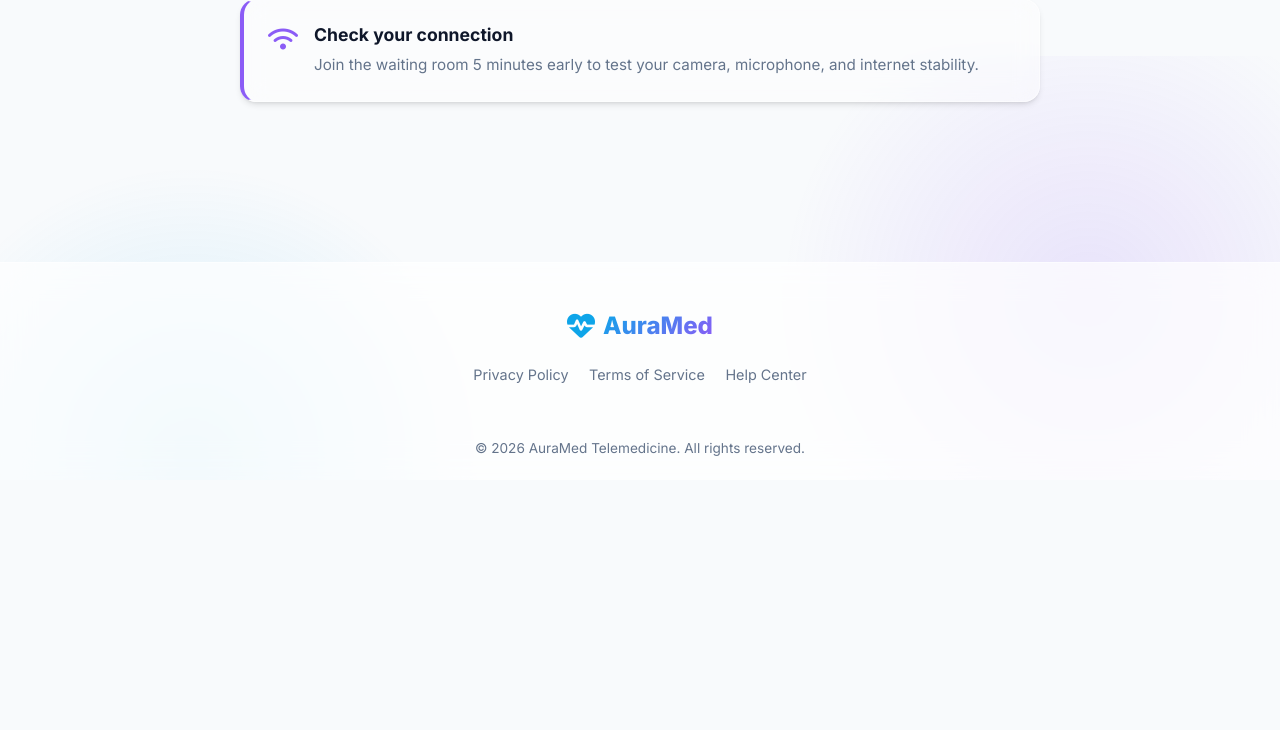
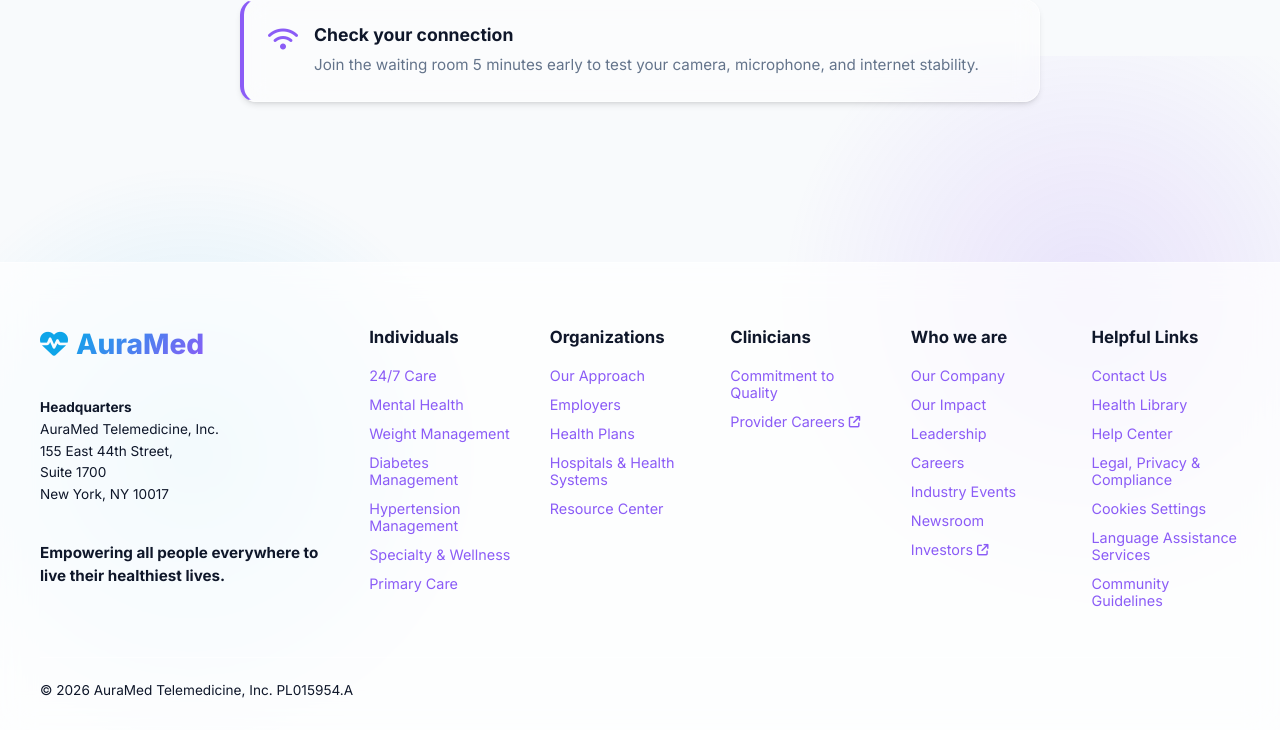
Before and after one commit to usrzinu/telemedicine-video-platform, a PHP site: page / in a window 1280 px wide; the page is wider, and only the part inside the window is pictured. Shown: the part 2344-3074 px from the top of that part. Before the commit the page ends 2800 px from the top of that part, so only its background shows below. Run offline with PHP 8.4, Linux system fonts and the light colour scheme.

Commit message:
feat: implement global CSS styling and overhaul footer layout while removing legacy test page

```diff
--- a/css/style.css
+++ b/css/style.css
@@ -397,39 +397,94 @@ nav.scrolled {
 }
 
 /* Footer Section */
-footer {
+.main-footer {
   background: var(--surface);
   backdrop-filter: blur(16px);
   border-top: 1px solid var(--glass-border);
-  padding: 3rem 2rem 1.5rem;
+  padding: 4rem 2rem 2rem;
   margin-top: 4rem;
-  text-align: center;
 }
 
-.footer-content {
+.footer-container {
   max-width: 1200px;
   margin: 0 auto;
+  display: grid;
+  grid-template-columns: 2fr repeat(5, 1fr);
+  gap: 2rem;
+  align-items: start;
+  text-align: left;
+}
+
+.footer-col {
   display: flex;
   flex-direction: column;
-  gap: 1.5rem;
+  gap: 0.75rem;
+}
+
+.footer-col h4 {
+  font-size: 1.05rem;
+  font-weight: 700;
+  color: var(--text-main);
+  margin-bottom: 0.5rem;
+}
+
+.footer-col a {
+  color: var(--secondary);
+  font-size: 0.9rem;
+  transition: all 0.2s;
+  display: flex;
   align-items: center;
 }
 
-.footer-links a {
-  color: var(--text-muted);
-  font-size: 0.9rem;
-  margin: 0 0.5rem;
-  transition: color 0.2s;
+.footer-col a:hover {
+  color: var(--primary);
+  text-decoration: underline;
 }
 
-.footer-links a:hover {
-  color: var(--primary);
+.brand-col .logo {
+  justify-content: flex-start;
+  margin-bottom: 1.5rem;
+  font-size: 1.75rem;
 }
 
-.footer-bottom {
-  margin-top: 2rem;
+.company-address {
   font-size: 0.85rem;
-  color: var(--text-muted);
+  color: var(--text-main);
+  line-height: 1.6;
+  margin-bottom: 1.5rem;
+}
+
+.mission-text {
+  font-size: 0.95rem;
+  color: var(--text-main);
+  line-height: 1.5;
+}
+
+.footer-bottom-bar {
+  max-width: 1200px;
+  margin: 3rem auto 0;
+  padding-top: 1.5rem;
+  font-size: 0.85rem;
+  color: var(--text-main);
+  border-top: 1px solid var(--glass-border);
+  text-align: left;
+}
+
+/* Responsive Footer */
+@media (max-width: 1024px) {
+  .footer-container {
+    grid-template-columns: 1fr 1fr 1fr;
+  }
+}
+@media (max-width: 768px) {
+  .footer-container {
+    grid-template-columns: 1fr 1fr;
+  }
+}
+@media (max-width: 480px) {
+  .footer-container {
+    grid-template-columns: 1fr;
+  }
 }
 
 /* Tips Section */
--- a/index.html
+++ b/index.html
@@ -33,15 +33,12 @@
                 <a href="#about">About Service</a>
                 <a href="#features">Features</a>
                 <a href="#doctors">Our Doctors</a>
-
             </div>
 
             <div class="nav-links">
                 <button id="theme-toggle" class="btn btn-outline" style="border: none; padding: 0.5rem;"><i class="fa-solid fa-moon"></i></button>
                 <a href="login.html" class="btn btn-outline">Sign In</a>
                 <a href="signup.html" class="btn btn-primary">Sign Up</a>
-                <a href="TestUser.html" class="btn btn-primary">Test User</a>
-
             </div>
         </div>
     </nav>
@@ -122,22 +119,76 @@
     </section>
 
     <!-- Footer -->
-    <footer>
-        <div class="footer-content">
-            <a href="index.html" class="logo">
-                <i class="fa-solid fa-heart-pulse"></i>
-                <span class="text-gradient">AuraMed</span>
-            </a>
-
-            <div class="footer-links">
-                <a href="#">Privacy Policy</a>
-                <a href="#">Terms of Service</a>
-                <a href="#">Help Center</a>
+    <footer class="main-footer">
+        <div class="footer-container">
+            <div class="footer-col brand-col">
+                <a href="index.html" class="logo">
+                    <i class="fa-solid fa-heart-pulse"></i>
+                    <span class="text-gradient">AuraMed</span>
+                </a>
+                <div class="company-address">
+                    <strong>Headquarters</strong><br>
+                    AuraMed Telemedicine, Inc.<br>
+                    155 East 44th Street,<br>
+                    Suite 1700<br>
+                    New York, NY 10017
+                </div>
+                <div class="mission-text">
+                    <strong>Empowering all people everywhere to live their healthiest lives.</strong>
+                </div>
             </div>
 
-            <div class="footer-bottom">
-                &copy; <script>document.write(new Date().getFullYear())</script> AuraMed Telemedicine. All rights reserved.
+            <div class="footer-col">
+                <h4>Individuals</h4>
+                <a href="#">24/7 Care</a>
+                <a href="#">Mental Health</a>
+                <a href="#">Weight Management</a>
+                <a href="#">Diabetes Management</a>
+                <a href="#">Hypertension Management</a>
+                <a href="#">Specialty & Wellness</a>
+                <a href="#">Primary Care</a>
             </div>
+
+            <div class="footer-col">
+                <h4>Organizations</h4>
+                <a href="#">Our Approach</a>
+                <a href="#">Employers</a>
+                <a href="#">Health Plans</a>
+                <a href="#">Hospitals & Health Systems</a>
+                <a href="#">Resource Center</a>
+            </div>
+
+            <div class="footer-col">
+                <h4>Clinicians</h4>
+                <a href="#">Commitment to Quality</a>
+                <a href="#">Provider Careers <i class="fa-solid fa-arrow-up-right-from-square" style="font-size: 0.8em; margin-left: 4px;"></i></a>
+            </div>
+
+            <div class="footer-col">
+                <h4>Who we are</h4>
+                <a href="#">Our Company</a>
+                <a href="#">Our Impact</a>
+                <a href="#">Leadership</a>
+                <a href="#">Careers</a>
+                <a href="#">Industry Events</a>
+                <a href="#">Newsroom</a>
+                <a href="#">Investors <i class="fa-solid fa-arrow-up-right-from-square" style="font-size: 0.8em; margin-left: 4px;"></i></a>
+            </div>
+
+            <div class="footer-col">
+                <h4>Helpful Links</h4>
+                <a href="#">Contact Us</a>
+                <a href="#">Health Library</a>
+                <a href="#">Help Center</a>
+                <a href="#">Legal, Privacy & Compliance</a>
+                <a href="#">Cookies Settings</a>
+                <a href="#">Language Assistance Services</a>
+                <a href="#">Community Guidelines</a>
+            </div>
+        </div>
+
+        <div class="footer-bottom-bar">
+            &copy; <script>document.write(new Date().getFullYear())</script> AuraMed Telemedicine, Inc. PL015954.A
         </div>
     </footer>
 
```
Also changed, not shown: TestUser.html (deleted, +0 -77 lines).
